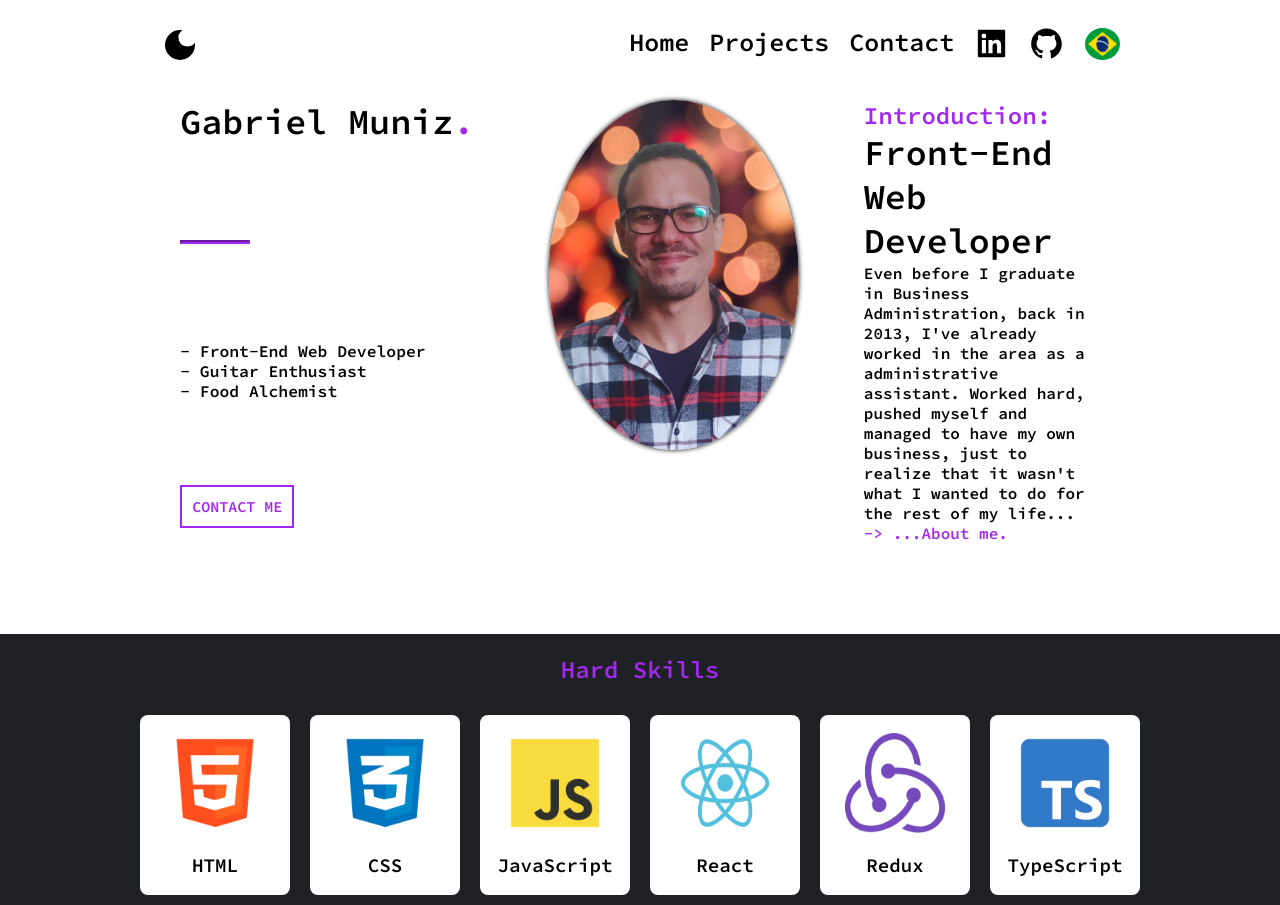
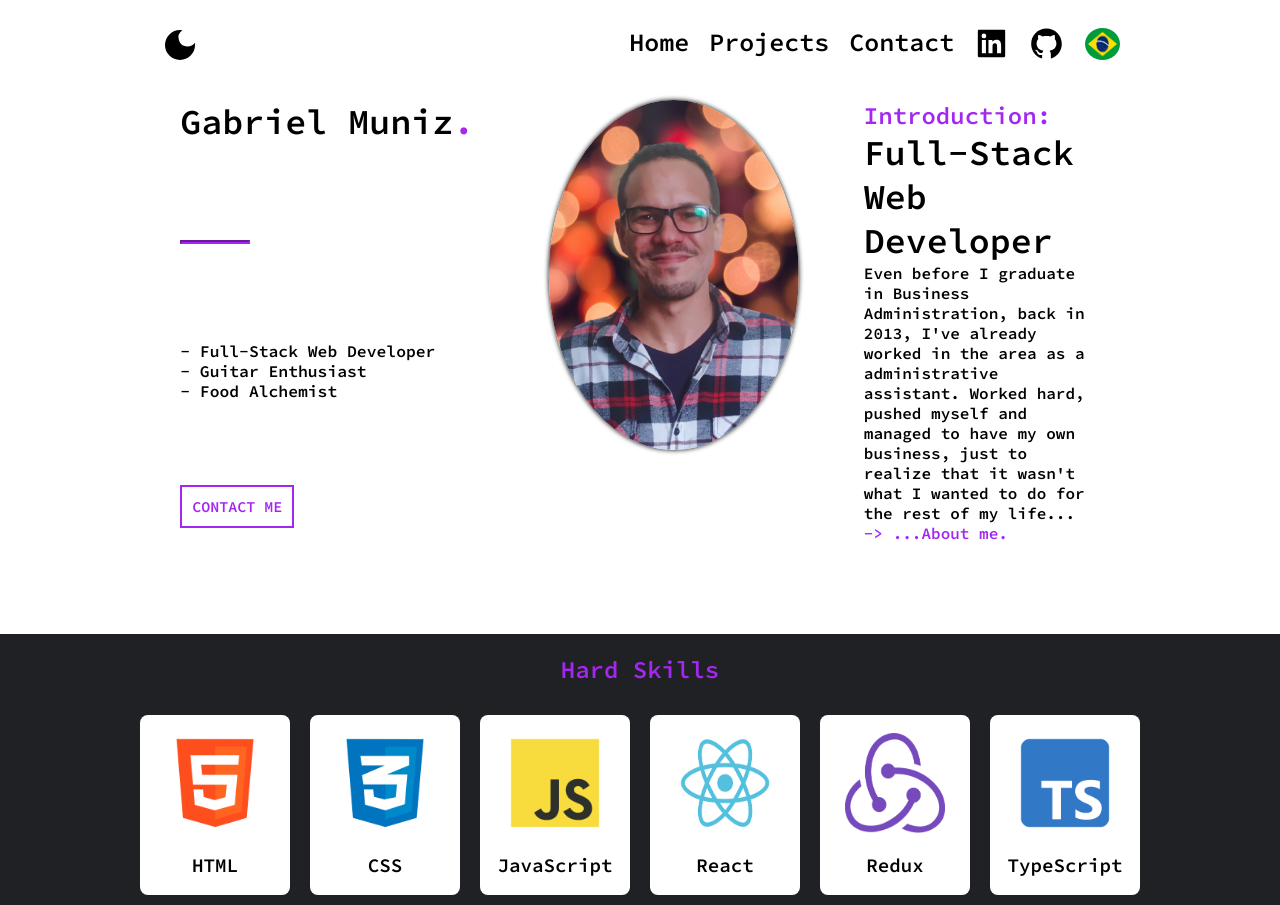
Before and after one commit to GabrielMunizz/portifolio_pessoal, a React (Vite) app: page / in a window 1280 px wide. Built offline with nearby package versions, Linux system fonts and the light colour scheme.

Commit message:
Altera Front-end para Full-stack na Home

```diff
--- a/src/assets/applicationTexts.ts
+++ b/src/assets/applicationTexts.ts
@@ -2,14 +2,14 @@ import { ApplicationTxtType } from './types'
 
 const eVersion: ApplicationTxtType = {
   professional: [
-    '- Front-End Web Developer',
+    '- Full-Stack Web Developer',
     '- Guitar Enthusiast',
     '- Food Alchemist',
   ],
   contact: 'CONTACT ME',
   intro: {
     head: 'Introduction:',
-    title: 'Front-End Web Developer',
+    title: 'Full-Stack Web Developer',
     bioPreview: `Even before I graduate in Business Administration, back in 2013, I've already worked in the area as a administrative assistant.
     Worked hard, pushed myself and managed to have my own business, just to realize that it wasn't what I wanted to do for the rest
     of my life...`
@@ -23,14 +23,14 @@ const eVersion: ApplicationTxtType = {
 
 const ptVersion: ApplicationTxtType = {
   professional: [
-    '- Desenvolvedor Web Front-End',
+    '- Desenvolvedor Web Full-Stack',
     '- Entusiasta na Guitarra',
     '- Alquimista na Cozinha',
   ],
   contact: 'CONTATO',
   intro: {
     head: 'Introdução:',
-    title: 'Desenvolvedor Web Front-End',
+    title: 'Desenvolvedor Web Full-Stack',
     bioPreview: `Mesmo antes de me formar em Administração de Empresas, lá em 2013, já trabalhava na área como assistente administrativo.
     Trabalhei muito, me esforcei e consegui ter meu próprio negócio, só para perceber que não era o que eu queria fazer da minha vida...`
   },
```
